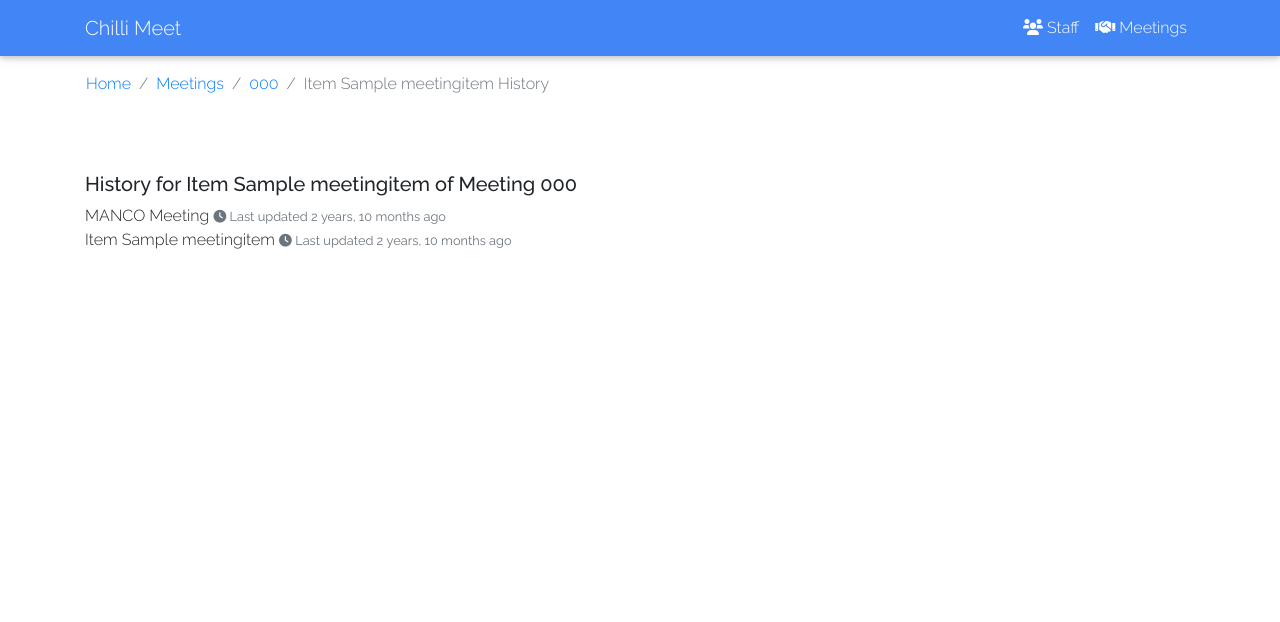
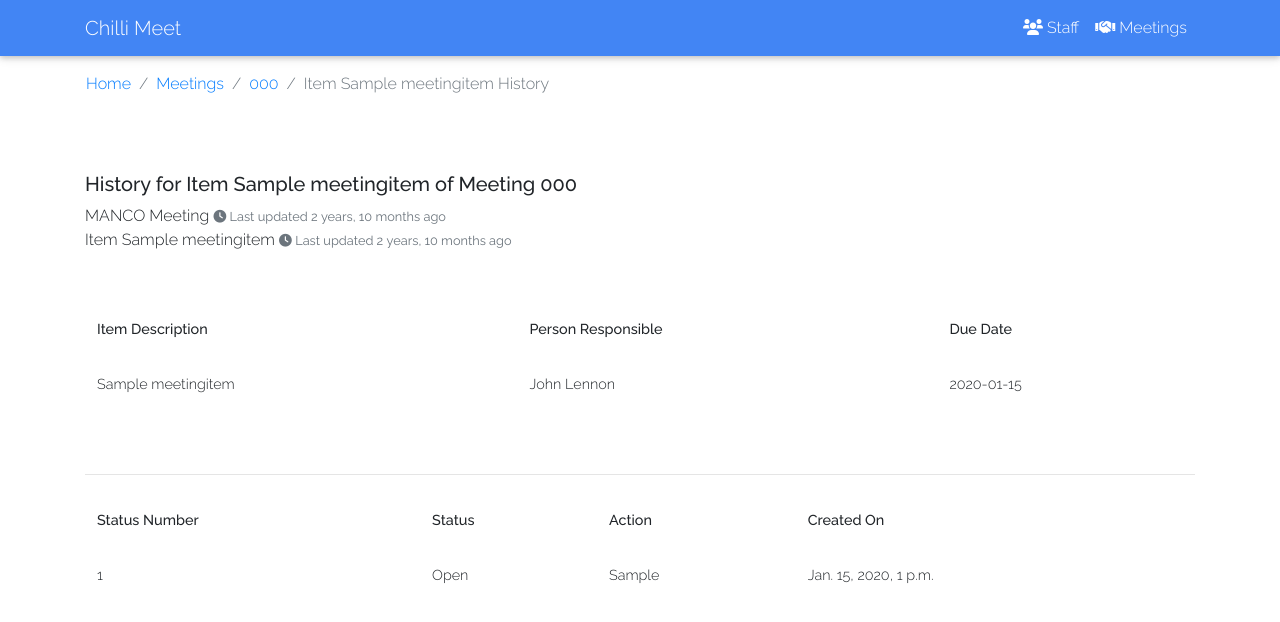
Before and after one commit to karuoro-munene/chillimeet, a Django app: page /meetings/000/items/1/history in a window 1280 px wide. Shown: the top 622 px of the page. Run offline with Django 4.2, Linux system fonts and the light colour scheme; data comes from the database, SQL or seed files in the repository; tables that the repository leaves empty hold one stand-in row (values such as "Sample post"); some libraries are stand-ins or nearby versions.

Commit message:
finalize project

```diff
--- a/meetings/models.py
+++ b/meetings/models.py
@@ -1,4 +1,5 @@
 from django.contrib.auth.models import AbstractUser
+from django.contrib.postgres.fields import ArrayField
 from django.db import models
 from django.utils import timezone
 
@@ -8,11 +9,12 @@ meeting_types = (
     ("Project Team Leaders", "Project Team Leaders")
 )
 statuses = (
-    ("Open","Open"),
-    ("In Development","In Development"),
-    ("Awaiting Invoicing","Awaiting Invoices"),
-    ("Closed","Closed"),
+    ("Open", "Open"),
+    ("In Development", "In Development"),
+    ("Awaiting Invoicing", "Awaiting Invoices"),
+    ("Closed", "Closed"),
 )
+
 
 # Create your models here.
 class Staff(AbstractUser):
@@ -42,7 +44,10 @@ class MeetingItem(models.Model):
     count = models.IntegerField(null=True)
     label = models.CharField(null=True, max_length=100)
     due_date = models.CharField(null=True, max_length=100)
-    person_responsible = models.ForeignKey(Staff,on_delete=models.CASCADE, null=True, related_name='person_responsible')
+    person_responsible = models.ForeignKey(Staff, on_delete=models.CASCADE, null=True,
+                                           related_name='person_responsible')
+    comments = models.TextField(default="")
+    status = models.CharField(null=True, max_length=50)
     created_on = models.DateTimeField(default=timezone.now)
     updated_on = models.DateTimeField(default=timezone.now)
 
@@ -53,7 +58,7 @@ class MeetingItem(models.Model):
 class MeetingItemStatus(models.Model):
     meeting_item = models.ForeignKey(MeetingItem, on_delete=models.CASCADE, null=True, related_name='meeting_item')
     action = models.TextField()
-    status = models.CharField(max_length=100, choices=statuses,null=True)
+    status = models.CharField(max_length=100, choices=statuses, null=True)
     count = models.IntegerField(null=True)
     label = models.CharField(null=True, max_length=100)
     person_responsible = models.ForeignKey(Staff, on_delete=models.CASCADE, null=True, related_name='staff_responsible')
@@ -62,3 +67,11 @@ class MeetingItemStatus(models.Model):
 
     def __str__(self):
         return self.action
+
+
+class MeetingReport(models.Model):
+    meeting = models.OneToOneField(Meeting, on_delete=models.CASCADE, related_name='report_meeting')
+    meeting_items = models.ManyToManyField(MeetingItem)
+
+    def __str__(self):
+        return self.meeting
--- a/meetings/views.py
+++ b/meetings/views.py
@@ -6,7 +6,7 @@ from django.shortcuts import render, redirect
 from django.utils import timezone
 from num2words import num2words
 
-from meetings.models import Staff, Meeting, MeetingItem, MeetingItemStatus
+from meetings.models import Staff, Meeting, MeetingItem, MeetingItemStatus, MeetingReport
 
 
 # Create your views here.
@@ -160,6 +160,34 @@ def meeting(request, meeting_number):
         meeting.updated_on = timezone.now()
         meeting.save()
         return HttpResponseRedirect(request.path_info)
+    try:
+        report = MeetingReport.objects.get(meeting=meeting)
+        for item in meeting_items:
+            statuses = MeetingItemStatus.objects.filter(meeting_item=item)
+            try:
+                latest_status = MeetingItemStatus.objects.filter(meeting_item=item).order_by("-created_on")[0]
+                item.status = latest_status.status
+                item.save()
+            except IndexError:
+                pass
+            if item not in report.meeting_items.all():
+                report.meeting_items.add(item)
+        report.save()
+    except ObjectDoesNotExist:
+        report = MeetingReport.objects.create(meeting=meeting)
+        for item in meeting_items:
+            statuses = MeetingItemStatus.objects.filter(meeting_item=item)
+            try:
+                latest_status = MeetingItemStatus.objects.filter(meeting_item=item).order_by("-created_on")[0]
+                item.status = latest_status.status
+                item.save()
+            except IndexError:
+                pass
+            for status in statuses:
+                item.comments = item.comments + " . " +status.action
+                item.save()
+            report.meeting_items.add(item)
+        report.save()
     return render(request, 'meeting.html', locals())
 
 
@@ -181,9 +209,13 @@ def items(request, meeting_number, id):
         meeting_item_status.label = (num2words((items_statuses.count()))).replace("-", " ").capitalize()
         meeting_item_status.save()
         item.updated_on = timezone.now()
+        item.status = meeting_item_status.status
+        item.comments = item.comments + "                                  " + meeting_item_status.action
         item.save()
         meeting.updated_on = timezone.now()
         meeting.save()
+        report = MeetingReport.objects.get(meeting=meeting)
+
         return HttpResponseRedirect(request.path_info)
 
     return render(request, 'item.html', locals())
@@ -192,6 +224,7 @@ def items(request, meeting_number, id):
 def history(request, meeting_number, id):
     meeting = Meeting.objects.get(meeting_number=meeting_number)
     item = MeetingItem.objects.get(id=id)
+    statuses = MeetingItemStatus.objects.filter(meeting_item=item)
     return render(request, 'history.html', locals())
 
 
--- a/templates/history.html
+++ b/templates/history.html
@@ -24,6 +24,54 @@
             <p class="p-0 m-0">Item {{item.label}} <span class="text-muted small"><i class="fa-solid fa-clock"></i>
                 Last updated {{item.updated_on|naturaltime}}</span></p>
         </div>
+
+    </div>
+    <div class="pt-5">
+        <table class="table table-borderless">
+            <thead>
+            <tr>
+                <th scope="col"><strong>Item Description</strong></th>
+                <th scope="col"><strong>Person Responsible</strong></th>
+                <th scope="col"><strong>Due Date</strong></th>
+            </tr>
+            </thead>
+            <tbody>
+            <tr>
+                <td>{{item.name}}</td>
+                <td>{{item.person_responsible}}</td>
+                <td>{{item.due_date}}</td>
+            </tr>
+            </tbody>
+        </table>
+
+        <p class="p-3 h6"><strong></strong></p>
+        <hr>
+        <table class="table table-borderless">
+            <thead>
+            <tr>
+                <th scope="col"><strong>Status Number</strong></th>
+                <th scope="col"><strong>Status</strong></th>
+                <th scope="col"><strong>Action</strong></th>
+                <th scope="col"><strong>Created On</strong></th>
+            </tr>
+            </thead>
+            <tbody>
+            {%if statuses%}
+            {%for status in statuses%}
+            <tr>
+                <td>{{status.count}}</td>
+                <td>{{status.status}}</td>
+                <td>{{status.action}}</td>
+                <td>{{status.created_on}}</td>
+            </tr>
+            {%endfor%}
+            {%else%}
+            <tr>
+                <td colspan="4" class="text-center">No statuses were recorded for this meeting item</td></tr>
+            {%endif%}
+            </tbody>
+        </table>
+
     </div>
 
 </div>
@@ -33,5 +81,4 @@
 {%block scripts%}
 
 
-
 {%endblock scripts%}
```
Also changed, not shown: templates/meeting.html (+70 -7 lines), meetings/migrations/0009_meetingreport.py (added), meetings/migrations/0010_meetingitem_comments.py (added), meetings/migrations/0011_alter_meetingitem_comments.py (added), meetings/migrations/0012_alter_meetingitem_comments.py (added), meetings/migrations/0013_meetingitem_status.py (added).
